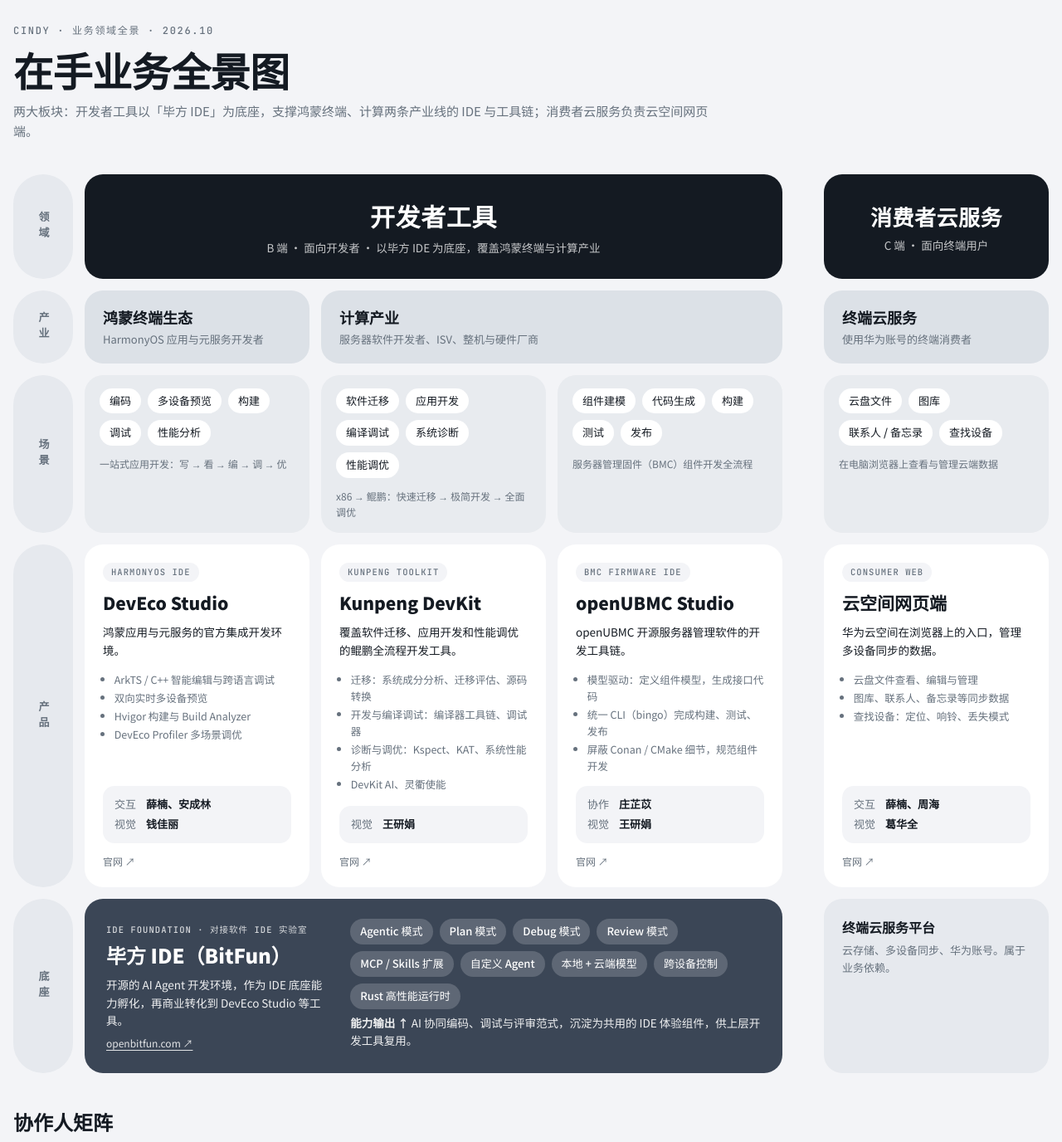
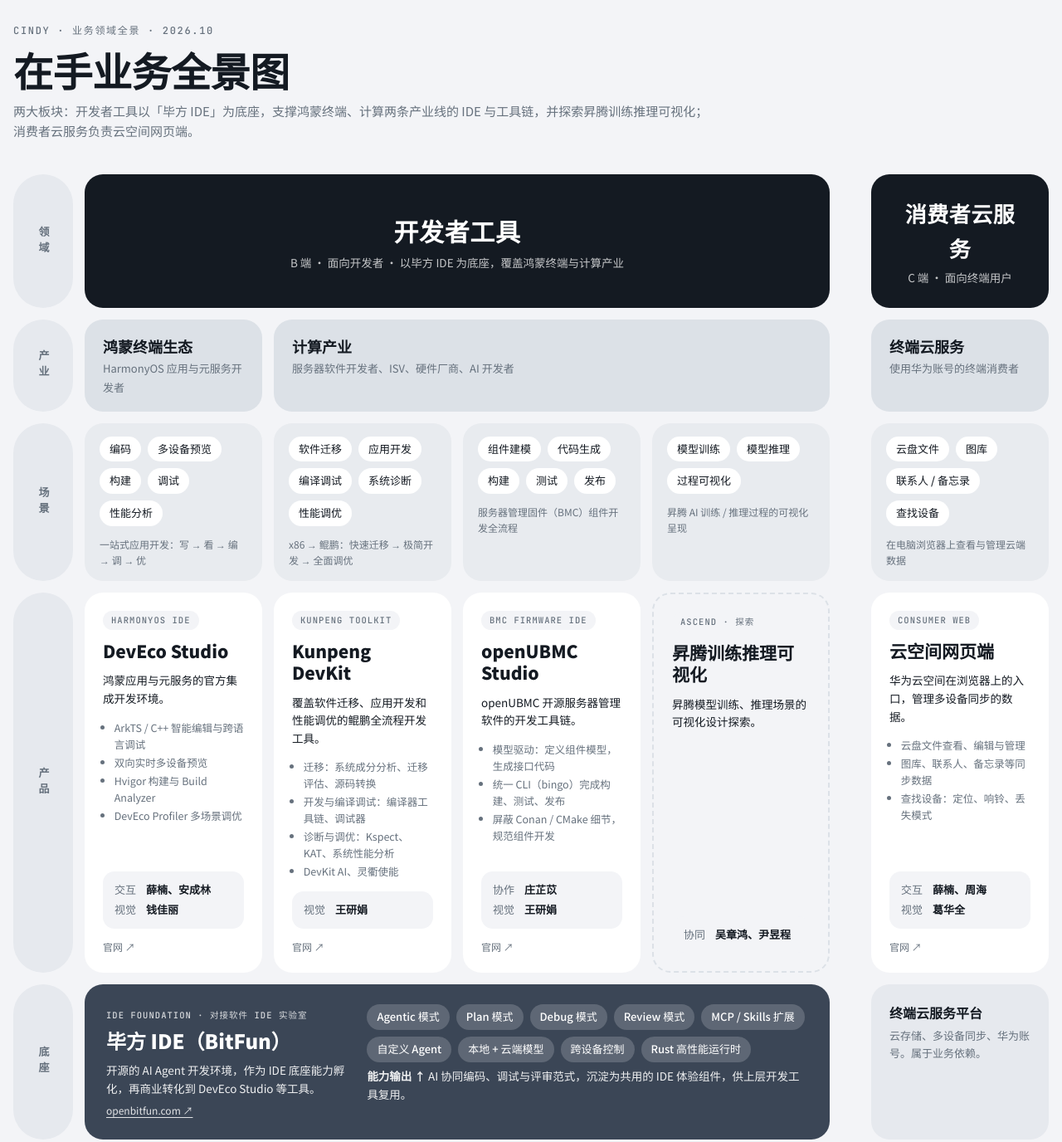
Before and after one commit to Cinnnnnnndy/Career, a plain HTML site: page 业务全景图/在手业务全景图.html in a window 1280 px wide. Shown: the part 20-1396 px from the top of the page at 83% size. Drawn offline with Linux system fonts and the light colour scheme.

Commit message:
全景图：计算产业下新增昇腾训练推理可视化探索
Co-Authored-By: Claude Opus 5.5 <noreply@anthropic.com>
Claude-Session: https://claude.ai/code/session_016L8byhbgGDrMXiHgMPJmHg

```diff
--- a/site/catalog.js
+++ b/site/catalog.js
@@ -21,12 +21,12 @@ window.WORK_CATALOG = {
       items: [
         {
           title: '在手业务全景图',
-          desc: '按领域、产业、场景、产品、底座分层，梳理开发者工具（DevEco Studio、Kunpeng DevKit、openUBMC Studio、毕方 IDE）与消费者云服务（云空间网页端），并列出各项目交互 / 视觉协作人。',
+          desc: '按领域、产业、场景、产品、底座分层，梳理开发者工具（DevEco Studio、Kunpeng DevKit、openUBMC Studio、毕方 IDE）、昇腾训练推理可视化探索与消费者云服务（云空间网页端），并列出各项目交互 / 视觉协作人。',
           view: 'ready',
           date: '2026-10-28',
           href: '业务全景图/在手业务全景图.html',
           links: [{ label: '在线版（Claude）', href: 'https://claude.ai/artifact/RZBitR8MXpEjfHrHpQ5Gnq' }],
-          tags: ['全景图', 'DevEco Studio', 'Kunpeng DevKit', 'openUBMC Studio', '毕方 IDE', '云空间', '协作人'],
+          tags: ['全景图', 'DevEco Studio', 'Kunpeng DevKit', 'openUBMC Studio', '毕方 IDE', '云空间', '昇腾', '协作人'],
           thumb: { type: 'image', src: 'site/thumbs/domain-map.jpg' }
         }
       ]
--- a/业务全景图/在手业务全景图.html
+++ b/业务全景图/在手业务全景图.html
@@ -38,14 +38,15 @@ header h1{font-family:var(--f-display);font-weight:900;font-size:clamp(30px,4.6v
 header p{margin:0;color:var(--muted);max-width:56em;font-size:15px}
 .eyebrow{font-family:var(--f-mono);font-size:12px;letter-spacing:.14em;text-transform:uppercase;color:var(--muted)}
 
-.house{display:grid;grid-template-columns:72px repeat(3,minmax(0,1fr)) 22px minmax(0,1fr);gap:14px;align-items:stretch}
-.house > .k6{grid-column:6}
+.house{display:grid;grid-template-columns:72px repeat(4,minmax(0,1fr)) 22px minmax(0,1fr);gap:14px;align-items:stretch}
+.house > .k6{grid-column:7}
+.span3{grid-column:span 3}
 .span2{grid-column:span 2}
 .lab{display:flex;align-items:center;justify-content:center;writing-mode:vertical-rl;letter-spacing:.4em;
   font-weight:700;font-size:13px;color:var(--muted);background:var(--soft);border-radius:999px;padding:14px 0}
 
 .roof{background:var(--roof);color:var(--on);border-radius:var(--r);padding:26px 28px;text-align:center;display:flex;flex-direction:column;justify-content:center}
-.roof.dev{grid-column:2 / 5} .roof.cons{grid-column:6}
+.roof.dev{grid-column:2 / 6} .roof.cons{grid-column:7}
 .roof h2{font-family:var(--f-display);font-size:clamp(22px,2.8vw,30px);margin:0 0 4px;font-weight:900;letter-spacing:.02em}
 .roof.cons h2{font-size:clamp(20px,2.2vw,26px)}
 .roof p{margin:0;opacity:.75;font-size:13.5px}
@@ -64,6 +65,7 @@ header p{margin:0;color:var(--muted);max-width:56em;font-size:15px}
 .room h3{margin:0;font-size:21px;line-height:1.25;font-weight:900}
 .room .tag{font-family:var(--f-mono);font-size:10.5px;letter-spacing:.1em;text-transform:uppercase;align-self:flex-start;padding:3px 10px;border-radius:999px}
 .room .tag{color:var(--muted);background:var(--bg)}
+.room.explore{background:transparent;border:2px dashed var(--blk)}
 .room .pos{margin:0;font-size:13.5px}
 .room ul{margin:0;padding-left:1.1em;font-size:12.5px;color:var(--muted)}
 .room ul li{margin:2px 0}
@@ -100,7 +102,7 @@ tbody tr td:first-child{border-radius:12px 0 0 12px} tbody tr td:last-child{bord
 @media (max-width:860px){
   .house{grid-template-columns:minmax(0,1fr)}
   .lab{writing-mode:horizontal-tb;justify-content:flex-start;padding:6px 16px;align-self:flex-start;letter-spacing:.2em;margin-top:10px}
-  .roof,.span2,.house > .k6,.roof.dev,.roof.cons,.house > .found{grid-column:auto!important}
+  .roof,.span2,.span3,.house > .k6,.roof.dev,.roof.cons,.house > .found{grid-column:auto!important}
   .house > .k6,.roof.cons{order:1}
   .roof.cons{margin-top:28px}
   .found{grid-template-columns:minmax(0,1fr)}
@@ -113,7 +115,7 @@ tbody tr td:first-child{border-radius:12px 0 0 12px} tbody tr td:last-child{bord
   <header>
     <div class="eyebrow">Cindy · 业务领域全景 · 2026.10</div>
     <h1>在手业务全景图</h1>
-    <p>两大板块：开发者工具以「毕方 IDE」为底座，支撑鸿蒙终端、计算两条产业线的 IDE 与工具链；消费者云服务负责云空间网页端。</p>
+    <p>两大板块：开发者工具以「毕方 IDE」为底座，支撑鸿蒙终端、计算两条产业线的 IDE 与工具链，并探索昇腾训练推理可视化；消费者云服务负责云空间网页端。</p>
   </header>
 
   <section class="house" aria-label="业务全景房子图">
@@ -131,7 +133,7 @@ tbody tr td:first-child{border-radius:12px 0 0 12px} tbody tr td:last-child{bord
     <!-- 产业 -->
     <div class="lab">产业</div>
     <div class="ind h"><b>鸿蒙终端生态</b><span>HarmonyOS 应用与元服务开发者</span></div>
-    <div class="ind c span2"><b>计算产业</b><span>服务器软件开发者、ISV、整机与硬件厂商</span></div>
+    <div class="ind c span3"><b>计算产业</b><span>服务器软件开发者、ISV、硬件厂商、AI 开发者</span></div>
     <div class="ind k k6"><b>终端云服务</b><span>使用华为账号的终端消费者</span></div>
 
     <!-- 场景 -->
@@ -147,6 +149,10 @@ tbody tr td:first-child{border-radius:12px 0 0 12px} tbody tr td:last-child{bord
     <div class="scn c">
       <span class="chip">组件建模</span><span class="chip">代码生成</span><span class="chip">构建</span><span class="chip">测试</span><span class="chip">发布</span>
       <span class="flow">服务器管理固件（BMC）组件开发全流程</span>
+    </div>
+    <div class="scn c">
+      <span class="chip">模型训练</span><span class="chip">模型推理</span><span class="chip">过程可视化</span>
+      <span class="flow">昇腾 AI 训练 / 推理过程的可视化呈现</span>
     </div>
     <div class="scn k k6">
       <span class="chip">云盘文件</span><span class="chip">图库</span><span class="chip">联系人 / 备忘录</span><span class="chip">查找设备</span>
@@ -193,6 +199,12 @@ tbody tr td:first-child{border-radius:12px 0 0 12px} tbody tr td:last-child{bord
       <dl class="team"><dt>协作</dt><dd>庄芷苡</dd><dt>视觉</dt><dd>王研娟</dd></dl>
       <a href="https://www.openubmc.cn/zh/marketplace/openUBMC%20Studio" target="_blank" rel="noopener">官网 ↗</a>
     </article>
+    <article class="room c explore">
+      <span class="tag">Ascend · 探索</span>
+      <h3>昇腾训练推理可视化</h3>
+      <p class="pos">昇腾模型训练、推理场景的可视化设计探索。</p>
+      <dl class="team"><dt>协同</dt><dd>吴章鸿、尹昱程</dd></dl>
+    </article>
     <article class="room k k6">
       <span class="tag">Consumer Web</span>
       <h3>云空间网页端</h3>
@@ -208,7 +220,7 @@ tbody tr td:first-child{border-radius:12px 0 0 12px} tbody tr td:last-child{bord
 
     <!-- 底座 -->
     <div class="lab">底座</div>
-    <div class="found" style="grid-column:span 3">
+    <div class="found" style="grid-column:span 4">
       <div>
         <span class="tag">IDE Foundation · 对接软件 IDE 实验室</span>
         <h3>毕方 IDE（BitFun）</h3>
@@ -240,6 +252,7 @@ tbody tr td:first-child{border-radius:12px 0 0 12px} tbody tr td:last-child{bord
           <tr><td><span class="dot" style="background:var(--harmony)"></span>DevEco Studio</td><td>鸿蒙终端</td><td>产品</td><td>薛楠、安成林</td><td>钱佳丽</td></tr>
           <tr><td><span class="dot" style="background:var(--compute)"></span>Kunpeng DevKit</td><td>计算产业</td><td>产品</td><td class="tbd">待补充</td><td>王研娟</td></tr>
           <tr><td><span class="dot" style="background:var(--compute)"></span>openUBMC Studio</td><td>计算产业</td><td>产品</td><td>庄芷苡（协作）</td><td>王研娟</td></tr>
+          <tr><td><span class="dot" style="background:var(--compute)"></span>昇腾训练推理可视化</td><td>计算产业</td><td>探索</td><td colspan="2">协同：吴章鸿、尹昱程</td></tr>
           <tr><td><span class="dot" style="background:var(--cloud)"></span>云空间网页端</td><td>终端云服务</td><td>产品</td><td>薛楠、周海</td><td>葛华全</td></tr>
           <tr><td><span class="dot" style="background:var(--accent)"></span>毕方 IDE</td><td>跨产业</td><td>底座</td><td colspan="2">对接：软件 IDE 实验室<span class="tbd">（设计协作人待补充）</span></td></tr>
         </tbody>
```
Also changed, not shown: site/tools/slide-16x9.js (+5 -5 lines), site/thumbs/domain-map.jpg, 业务全景图/在手业务全景图-16x9.png.
